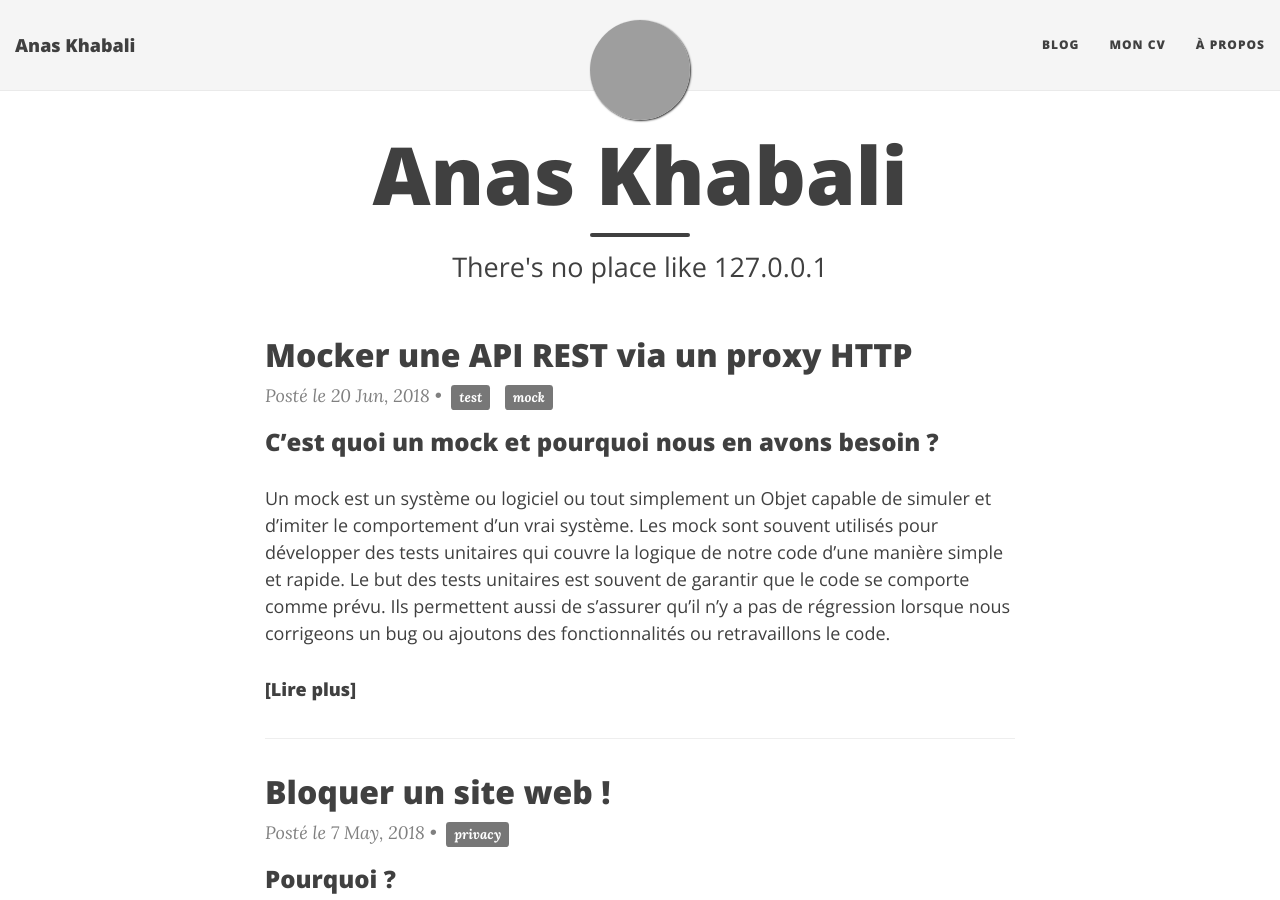
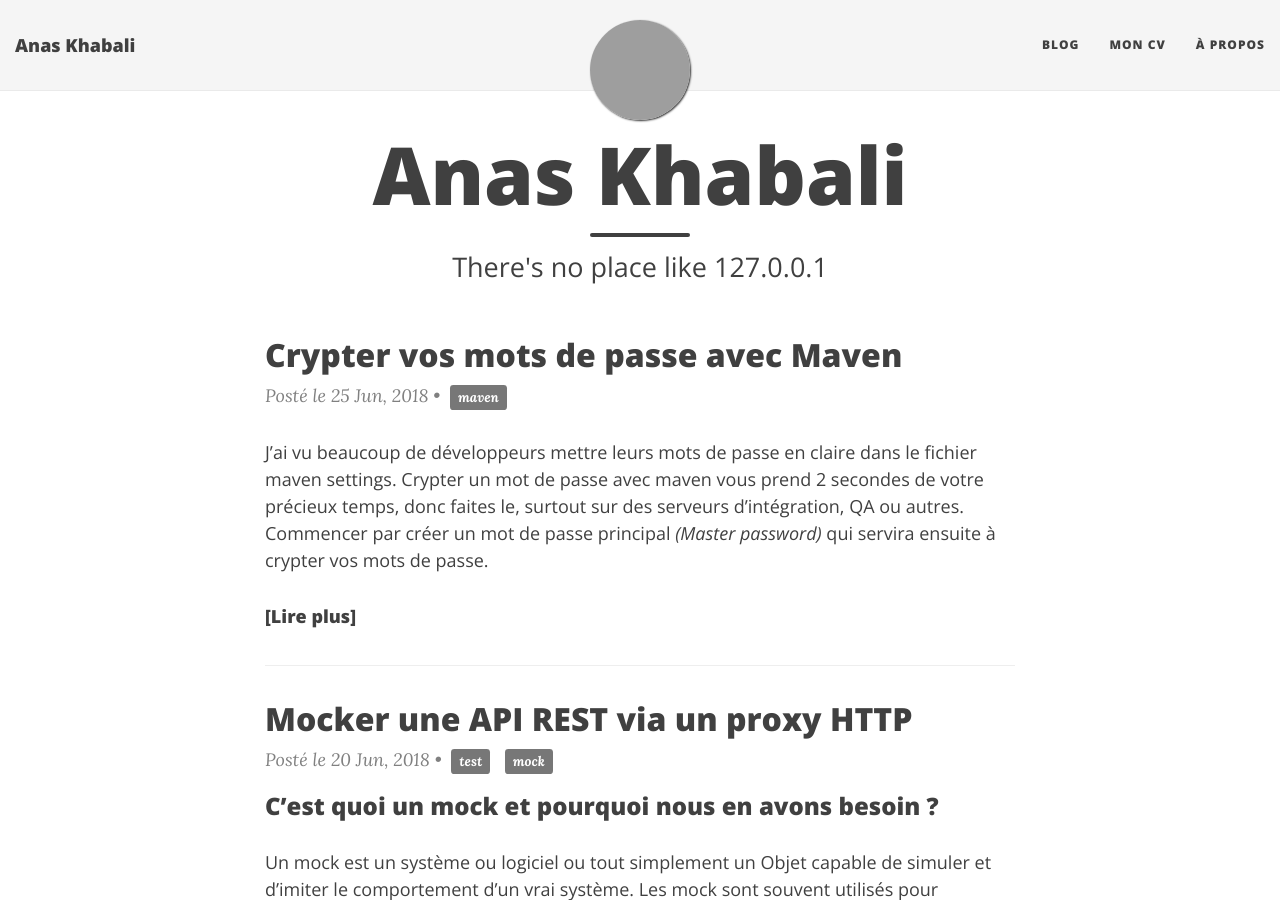
Before and after one commit to khabali/khabali.github.io, a Jekyll site: the page built from index.html, in a window 1280 px wide and 900 px high. Built offline with Jekyll 4.4.1, drawn with Linux system fonts in a browser that asks for light colours; nearby versions of some CDN libraries; emoji names are drawn with the system emoji font; grey boxes are pictures that could not be loaded.

Commit message:
crypter les mots de passe avec Maven

````diff
--- a/_includes/footer.html
+++ b/_includes/footer.html
@@ -35,7 +35,7 @@
 
 
           <li>
-            <a href="https://fr.linkedin.com/in/{{site.linkedin_username}}" title="LinkedIn">
+            <a href="https://linkedin.com/in/{{site.linkedin_username}}" title="LinkedIn">
               <span class="fa-stack fa-lg">
                 <i class="fa fa-circle fa-stack-2x"></i>
                 <i class="fa fa-linkedin fa-stack-1x fa-inverse"></i>
--- a/_includes/header.html
+++ b/_includes/header.html
@@ -13,7 +13,7 @@
     <div class="collapse navbar-collapse" id="main-navbar">
       <ul class="nav navbar-nav navbar-right">
           <li><a title="Blog" href="/">Blog</a></li>
-          <li><a title="CV" href="https://fr.linkedin.com/in/{{site.linkedin_username}}">Mon CV</a></li>
+          <li><a title="CV" href="https://linkedin.com/in/{{site.linkedin_username}}">Mon CV</a></li>
           <li><a title="About" href="/about-me/">À Propos</a></li>
       </ul>
     </div>
--- /dev/null
+++ b/_posts/2018-06-25-Crypter-vos-mot-de-passe-avec-maven.markdown
@@ -0,0 +1,65 @@
+---
+layout: post
+title:  "Crypter vos mots de passe avec Maven"
+date:   2018-06-25 15:00:00 +0200
+author: Anas KHABALI
+tags: maven
+comments: false
+---
+J'ai vu beaucoup de développeurs mettre leurs mots de passe en claire dans le fichier maven settings.
+Crypter un mot de passe avec maven vous prend 2 secondes de votre précieux temps, donc faites le, surtout sur des serveurs d'intégration, QA ou autres.
+Commencer par créer un mot de passe principal _(Master password)_ qui servira ensuite à crypter vos mots de passe.
+
+```
+mvn --encrypt-master-password <password>
+```
+Ajouter ce mot de passe crypté dans le fichier _settings-security.xml_ situé dans le dossier _${user.home}/.m2_.
+(créer le fichier s'il n'existe pas).
+
+Votre fichier doit ressembler à ça :
+
+```
+<settingsSecurity>
+  <master>{pMLrZwfHeCAHRDC7FEJyow06f4/+sHtbM/rHj0oNS+0=}</master>
+</settingsSecurity>
+```
+Maintenant, utiliser la commande suivante pour crypter les mots de passe des serveurs que vous rajoutez dans le fichier _settings.xml_
+
+```
+mvn --encrypt-password <password>
+```
+
+Dans la section *servers* du fichiers _Setting.xml_ vous pouvez ajouter votre mot de passe crypté
+
+```
+<server>
+    <id>myserver</id>
+    <username>myUser</username>
+    <password>{i9EfFtdDZEwHZZj9KLGeV9d5PfW+Xuf/shfOIU1blio=}</password>
+</server>
+```
+Voilà :wink:
+
+## Pour encore plus de sécurité :
+Le fichier contenant le mot de passe principal peut être créer sur un autre serveurs sécurisé ou sur une clé usb appartenant uniquement
+aux personnes habilités.
+
+Imaginons que la clé usb est monté sur un volume _/Volumes/mySecureUsb/maven/settings-security.xml_
+Dans ce cas là, il faut indiquer dans le fichier _${user.home}/.m2/settings-security.xml_ ou se trouve le mot de passe master comme cela.
+
+```
+<settingsSecurity>
+  <relocation>/Volumes/mySecureUsb/maven/settings-security.xml</relocation>
+</settingsSecurity>
+```
+
+### Bonus
+Vous pouvez aussi ajouter des commentaires ou des informations supplémentaires autour de votre mots de passe crypté.
+
+```
+<server>
+    <id>myserver</id>
+    <username>myUser</username>
+    <password>Ce mot de passe expirera le 01/12/2058  {i9EfeV9d5PfW+Xuf/shfOIU1blio=}</password>
+</server>
+```
````
